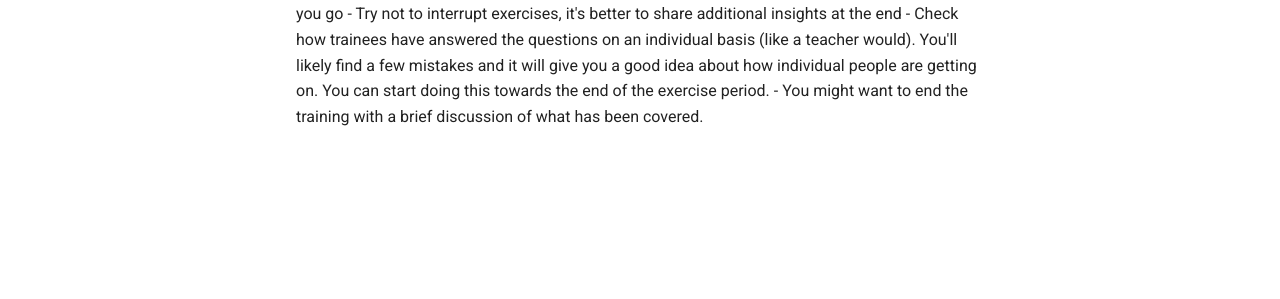
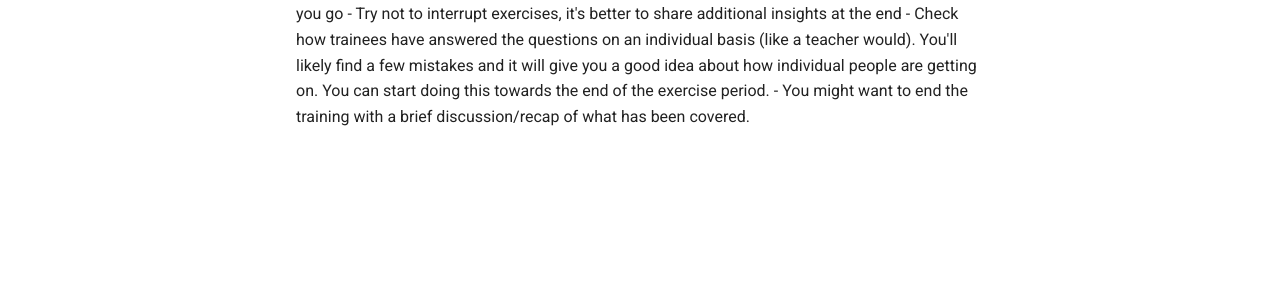
Before and after one commit to civicrm/civicrm-training-guide, an MkDocs documentation site: the page built from docs/introduction-for-trainers.md, in a window 1280 px wide. Shown: the part 306-605 px from the top of the page. Built offline with MkDocs 1.6.1 and Material for MkDocs 9.7.7, drawn with Linux system fonts in a browser that asks for light colours; comment, search, counter and statistics services are not loaded; some of the changed text lies outside the part shown.

Commit message:
Update introduction-for-trainers.md

```diff
--- a/docs/introduction-for-trainers.md
+++ b/docs/introduction-for-trainers.md
@@ -9,4 +9,4 @@ Some general tips:
 - Encourage people to ask questions as you go
 - Try not to interrupt exercises, it's better to share additional insights at the end
 - Check how trainees have answered the questions on an individual basis (like a teacher would). You'll likely find a few mistakes and it will give you a good idea about how individual people are getting on. You can start doing this towards the end of the exercise period.
-- You might want to end the training with a brief discussion of what has been covered.
+- You might want to end the training with a brief discussion/recap of what has been covered.
```
